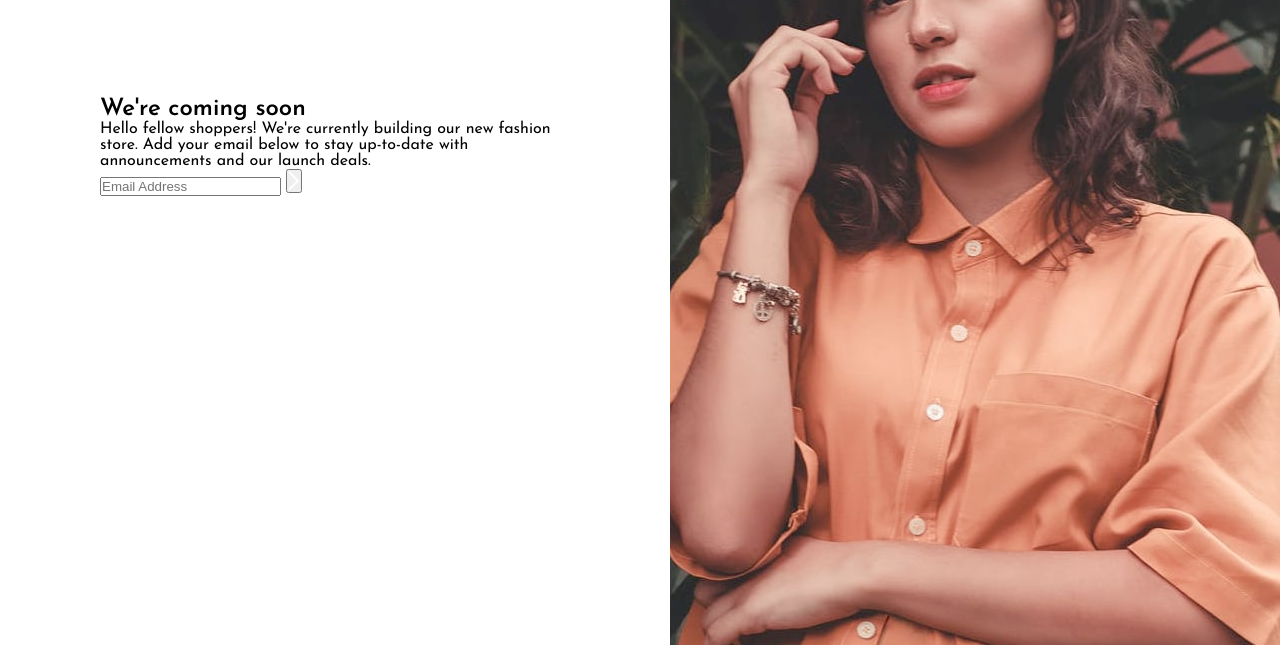
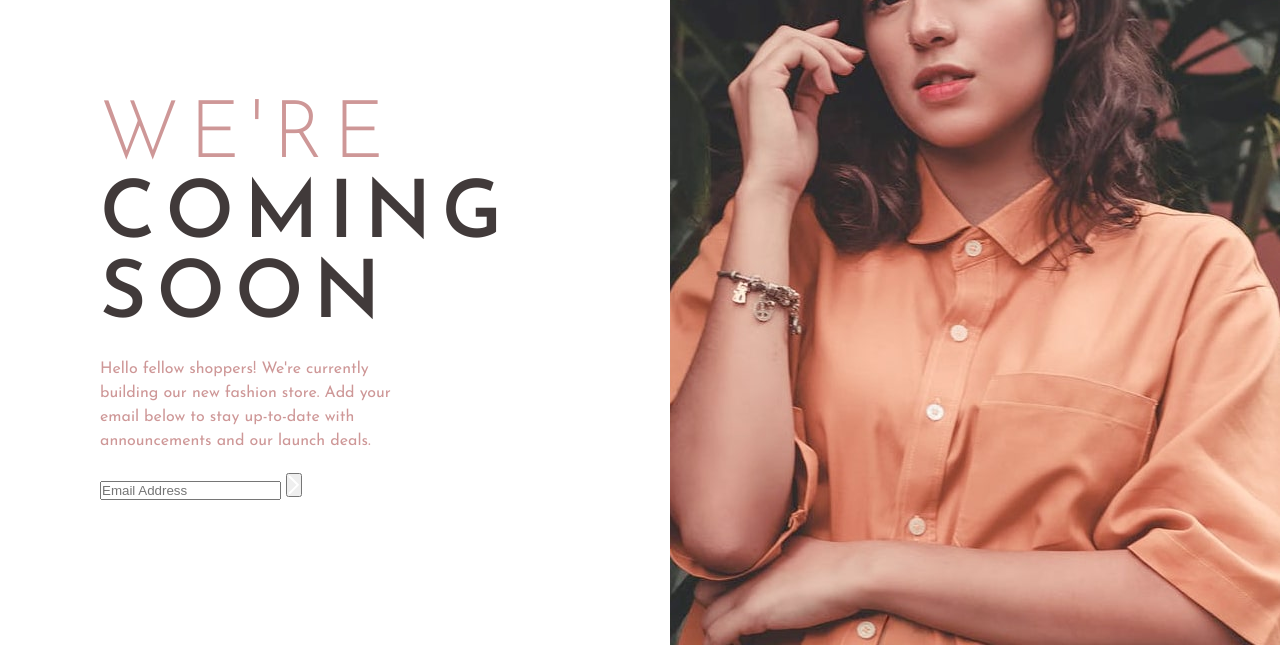
Before and after one commit to anonggentlegentle/Base-Apparel-coming-soon-page, a website: page index.html in a window 1280 px wide. Shown: the part 155-800 px from the top of the page. Drawn offline with Linux system fonts and the light colour scheme.

Commit message:
Add styling to texts

```diff
--- a/css/style.scss
+++ b/css/style.scss
@@ -27,6 +27,7 @@ body {
   padding: 0;
   font-family: "Josefin Sans", sans-serif;
   font-size: 1.6rem;
+  color: var(--color-dark-grayish-red);
 
   display: grid;
   place-items: center;
@@ -71,6 +72,16 @@ video {
 
     grid-row: 2 / 2;
     grid-column: 1 / 2;
+
+    display: flex;
+    flex-direction: column;
+    row-gap: 2rem;
+  }
+
+  &__text {
+    color: var(--color-desaturated-red);
+    line-height: 1.5;
+    width: 70%;
   }
 
   &__illustration {
@@ -84,3 +95,15 @@ video {
     height: 100%;
   }
 }
+
+.heading {
+  font-size: 8rem;
+  // font-weight: 400;
+  text-transform: uppercase;
+  letter-spacing: 1rem;
+
+  &--styled {
+    color: hsl(0, 36%, 70%);
+    font-weight: 300;
+  }
+}
--- a/index.html
+++ b/index.html
@@ -31,8 +31,9 @@
 
       <section class="main__text-content">
         <h1 class="heading heading--1">
-          <span class="heading--styled"> We're</span>
-          coming soon
+          <span class="heading--styled"> We're</span><br />
+          coming <br />
+          soon
         </h1>
         <p class="main__text">
           Hello fellow shoppers! We're currently building our new fashion store.
```
Also changed, not shown: css/style.css, 1 other file.
